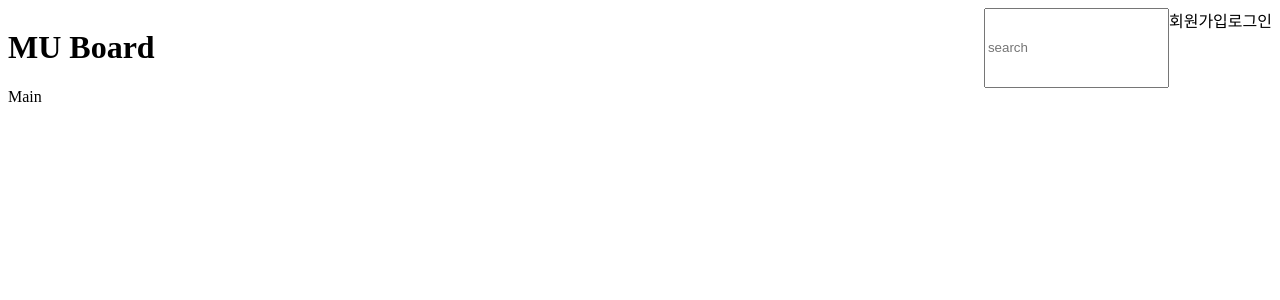
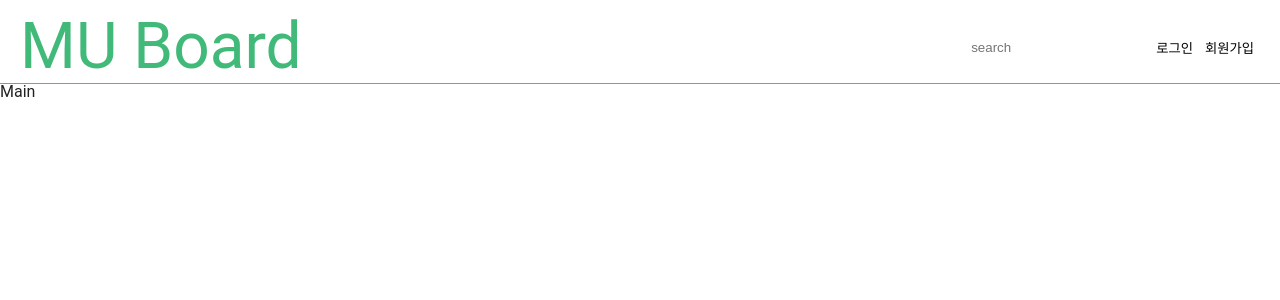
Before and after one commit to minukk/ProjectA, a React app: page / in a window 1280 px wide. Shown: the top 300 px of the page. Built offline with nearby package versions, Linux system fonts and the light colour scheme.

Commit message:
Add: GlobalStyle, setting

```diff
--- /dev/null
+++ b/src/Components/Button.tsx
@@ -0,0 +1,8 @@
+import React from 'react';
+import { ButtonProps } from 'src/Type/interface';
+
+const Button = ({ title }: ButtonProps) => {
+  return <button>{title}</button>;
+};
+
+export default Button;
--- a/src/Navi/Navi.tsx
+++ b/src/Navi/Navi.tsx
@@ -1,5 +1,6 @@
 import React from 'react';
 import styled from 'styled-components';
+import Button from '../Components/Button';
 
 const Navi = () => {
   return (
@@ -8,8 +9,8 @@ const Navi = () => {
         <h1>MU Board</h1>
         <Nav>
           <input placeholder='search' />
-          <div>회원가입</div>
-          <div>로그인</div>
+          <Button title='로그인' />
+          <Button title='회원가입' />
         </Nav>
       </Header>
     </>
@@ -19,6 +20,14 @@ const Navi = () => {
 const Header = styled.header`
   display: flex;
   justify-content: space-between;
+  padding: 15px 20px 4px;
+  border-bottom: 1px solid ${(props) => props.theme.color.main};
+  color: ${(props) => props.theme.color.text};
+
+  > h1 {
+    font-size: 4rem;
+    color: ${(props) => props.theme.color.logo};
+  }
 `;
 
 const Nav = styled.nav`
--- /dev/null
+++ b/src/Type/interface.ts
@@ -0,0 +1,3 @@
+export interface ButtonProps {
+  title: string;
+}
--- a/src/index.tsx
+++ b/src/index.tsx
@@ -1,5 +1,17 @@
 import React from 'react';
-import ReactDOM from 'react-dom';
+import ReactDOM from 'react-dom/client';
+import { ThemeProvider } from 'styled-components';
 import Routes from './Routes';
+import GlobalStyle from './styles/GlobalStyle';
+import theme from './styles/theme';
 
-ReactDOM.render(<Routes />, document.getElementById('root'));
+const rootElement = document.getElementById('root');
+if (!rootElement) throw new Error('Failed to find the root element');
+const root = ReactDOM.createRoot(rootElement);
+
+root.render(
+  <ThemeProvider theme={theme}>
+    <Routes />
+    <GlobalStyle />
+  </ThemeProvider>,
+);
--- /dev/null
+++ b/src/styles/GlobalStyle.tsx
@@ -0,0 +1,33 @@
+import { createGlobalStyle } from 'styled-components';
+import reset from 'styled-reset';
+
+const GlobalStyle = createGlobalStyle`
+  ${reset}
+  * {
+    box-sizing: border-box;
+  }
+  body{
+    background-color: #ffffff;
+    font-family: 'Roboto', sans-serif;
+    color: #222222;
+  }
+  a {
+    color: inherit;
+    text-decoration: none;
+  }
+  input, button {
+    background-color: transparent;
+    border: none;
+    outline: none;
+  }
+  ol, ul, li {
+    list-style: none;
+  }
+  img {
+    display: block;
+    width: 100%;
+    height: 100%;
+  }
+`;
+
+export default GlobalStyle;
--- /dev/null
+++ b/src/styles/theme.tsx
@@ -0,0 +1,13 @@
+const color = {
+  logo: '#41B979',
+  main: '#34ca7a',
+  white: '#FFFFFF',
+  black: '#222222',
+  text: '#858080',
+};
+
+const theme = {
+  color,
+};
+
+export default theme;
--- a/tsconfig.json
+++ b/tsconfig.json
@@ -28,6 +28,10 @@
       "./@types",
       "./node_modules/@types"
     ] /* Specify multiple folders that act like `./node_modules/@types`. */,
+    "types": [
+      "react/next",
+      "react-dom/next"
+    ] /* Specify type package names to be included without being referenced in a source file. */,
     "skipLibCheck": true /* Skip type checking all .d.ts files. */
 
     /* Projects */
@@ -53,7 +57,6 @@
     // "baseUrl": "./",                                  /* Specify the base directory to resolve non-relative module names. */
     // "paths": {},                                      /* Specify a set of entries that re-map imports to additional lookup locations. */
     // "rootDirs": [],                                   /* Allow multiple folders to be treated as one when resolving modules. */
-    // "types": [],                                      /* Specify type package names to be included without being referenced in a source file. */
     // "allowUmdGlobalAccess": true,                     /* Allow accessing UMD globals from modules. */
     // "resolveJsonModule": true,                        /* Enable importing .json files */
     // "noResolve": true,                                /* Disallow `import`s, `require`s or `<reference>`s from expanding the number of files TypeScript should add to a project. */
--- a/webpack.config.js
+++ b/webpack.config.js
@@ -42,6 +42,8 @@ module.exports = {
   devServer: {
     compress: true,
     port: 9000,
+    // webpack
+    historyApiFallback: true,
   },
 
   plugins: [
```
Also changed, not shown: package.json (+5 -3 lines), src/Type/type.ts (added), 1 other file (tests, documents, lock files or other folders).
